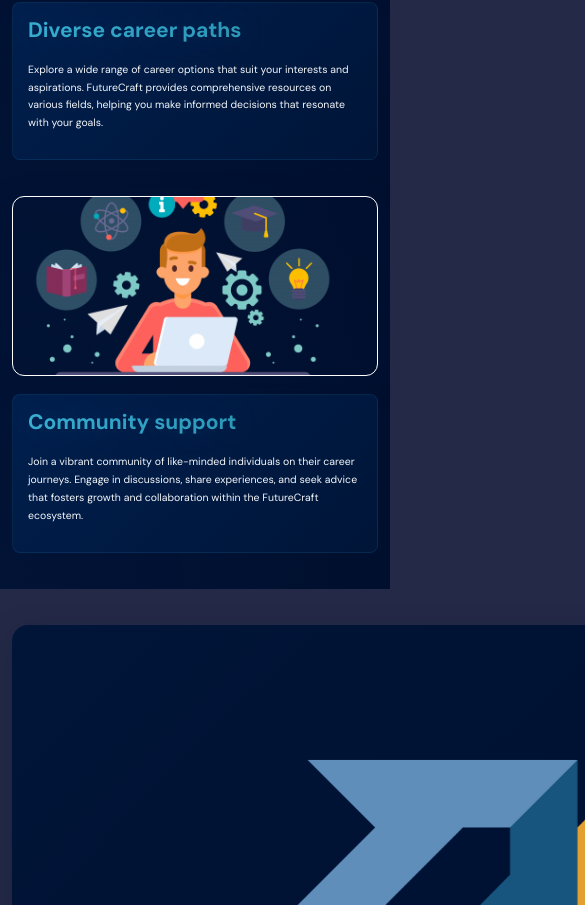
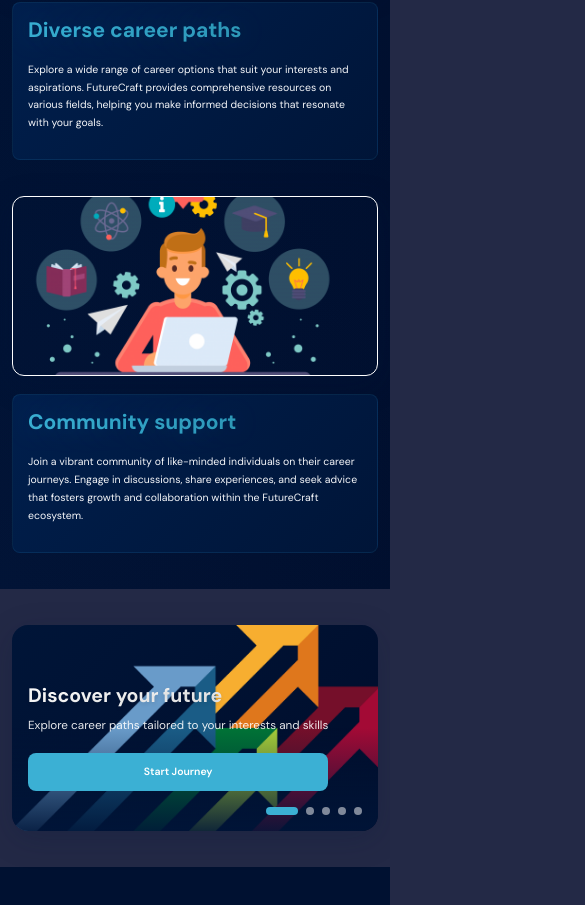
Before and after one commit to alisonavi/FutureCraft, a React (Vite) app: page / in a window 390 px wide. Shown: the part 1095-2000 px from the top of the page, 585 px wide, since content can reach past the window. Built offline with nearby package versions, Linux system fonts and the light colour scheme; no server answers.

Commit message:
changed the mobile responsiveness on the carousel

```diff
--- a/src/Main page/Carousel.css
+++ b/src/Main page/Carousel.css
@@ -8,8 +8,9 @@
 
 .slider {
   position: relative;
-  width: 1200px;
-  height: 675px;
+  width: 100%;
+  height: 0;
+  padding-bottom: 56.25%; /* 16:9 aspect ratio */
   overflow: hidden;
   margin: 3rem auto;
   background: var(--gradient-primary);
@@ -71,7 +72,7 @@
 }
 
 .slide-title {
-  font-size: 3rem;
+  font-size: clamp(1.5rem, 5vw, 3rem);
   font-weight: 700;
   margin-bottom: 0.75rem;
   line-height: 1.2;
@@ -83,7 +84,7 @@
 }
 
 .slide-description {
-  font-size: 1.1rem;
+  font-size: clamp(0.875rem, 3vw, 1.1rem);
   line-height: 1.6;
   margin-bottom: 1.5rem;
   color: rgba(255, 255, 255, 0.9);
@@ -91,13 +92,13 @@
 
 .slide-button {
   display: inline-block;
-  padding: 0.875rem 2rem;
+  padding: clamp(0.75rem, 2vw, 0.875rem) clamp(1.5rem, 4vw, 2rem);
   background: var(--color-accent);
   color: white;
   text-decoration: none;
   border-radius: 8px;
   font-weight: 600;
-  font-size: 1rem;
+  font-size: clamp(0.875rem, 2.5vw, 1rem);
   transition: all 0.3s ease;
   border: 2px solid transparent;
 }
@@ -188,8 +189,8 @@
 }
 
 .dot {
-  width: 10px;
-  height: 10px;
+  width: clamp(8px, 2vw, 10px);
+  height: clamp(8px, 2vw, 10px);
   background: rgba(255, 255, 255, 0.5);
   border-radius: 50%;
   cursor: pointer;
@@ -204,7 +205,7 @@
 }
 
 .dot.active {
-  width: 40px;
+  width: clamp(32px, 8vw, 40px);
   border-radius: 5px;
   background: var(--color-accent, #00b1e5);
   opacity: 1;
@@ -216,36 +217,10 @@
   all: unset;
 } */
 
-@media (max-width: 1200px) {
-  .slider {
-    width: 100%;
-    height: 56.25vw; /* Maintain 16:9 aspect ratio */
-    max-height: 675px;
-  }
-
-  .slide-anim {
-    width: 100%;
-    height: 100%;
-  }
-
-  .slide-content {
-    left: 24px;
-    bottom: 60px;
-    max-width: 400px;
-  }
-
-  .slide-title {
-    font-size: 2.25rem;
-  }
-
-  .slide-description {
-    font-size: 1rem;
-  }
-}
-
 @media (max-width: 768px) {
   .slider {
     border-radius: 16px;
+    margin: 2rem auto;
   }
 
   .slide-anim img {
@@ -262,32 +237,25 @@
     gap: 8px;
   }
 
-  .dot {
-    width: 8px;
-    height: 8px;
+  .slide-content {
+    left: 20px;
+    bottom: 60px;
+    max-width: calc(100% - 40px);
   }
+}
 
-  .dot.active {
-    width: 32px;
+@media (max-width: 480px) {
+  .slider {
+    margin: 1rem auto;
   }
 
   .slide-content {
     left: 16px;
     bottom: 40px;
-    max-width: calc(100% - 32px);
-  }
-
-  .slide-title {
-    font-size: 1.75rem;
-  }
-
-  .slide-description {
-    font-size: 0.875rem;
-    margin-bottom: 1rem;
   }
 
   .slide-button {
-    padding: 0.75rem 1.5rem;
-    font-size: 0.875rem;
+    width: 100%;
+    text-align: center;
   }
 }
--- a/src/Main page/Carousel.jsx
+++ b/src/Main page/Carousel.jsx
@@ -6,8 +6,8 @@
 import slide1 from '../assets/lox.png'
 import slide5 from '../assets/carousel555.png';
 
-const SLIDE_WIDTH = 1200;
-const SLIDE_HEIGHT = 675;
+const SLIDE_WIDTH = '100%';
+const SLIDE_HEIGHT = 'auto';
 const AUTO_SCROLL_INTERVAL = 6000;
 
 const slides = [
@@ -77,7 +77,7 @@
     <div className="carousel-wrapper">
       <div
         className="slider slide-anim-root"
-        style={{ width: SLIDE_WIDTH, height: SLIDE_HEIGHT, margin: '3rem auto', position: 'relative' }}
+        style={{ width: '100%', height: 'auto', margin: '3rem auto', position: 'relative' }}
         onMouseEnter={() => setIsPaused(true)}
         onMouseLeave={() => setIsPaused(false)}
       >
@@ -90,7 +90,7 @@
             <div
               className={className}
               key={idx}
-              style={{ width: SLIDE_WIDTH, height: SLIDE_HEIGHT, position: 'absolute', top: 0, left: 0 }}
+              style={{ width: '100%', height: '100%', position: 'absolute', top: 0, left: 0 }}
             >
               <div className="slide-overlay" />
               <img src={slide.image} alt={`Slide ${idx + 1}`} />
```
